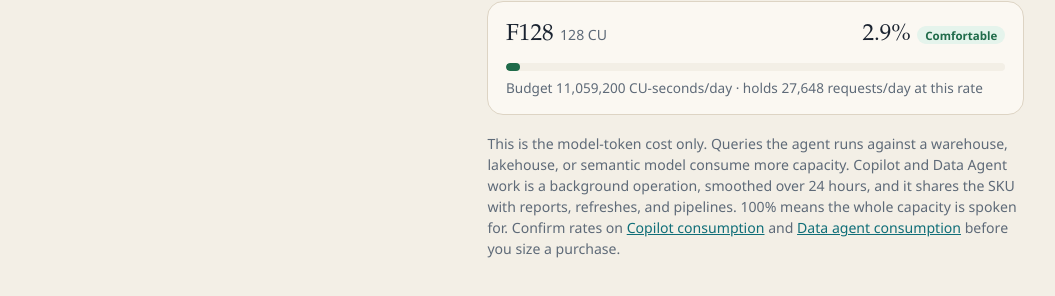
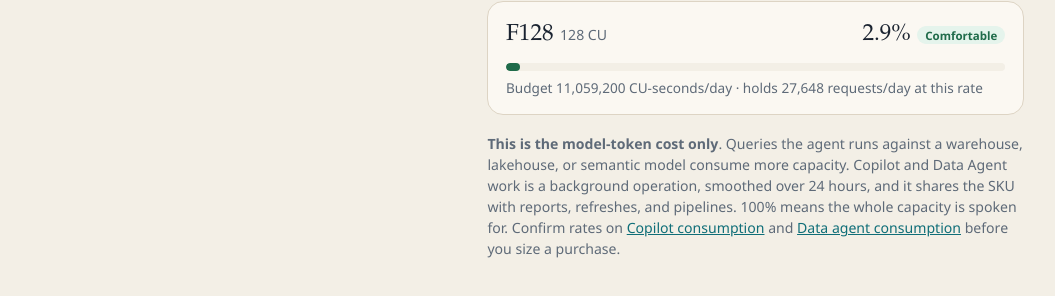
Before and after one commit to dsilalahi/jujutsu, a plain HTML site: page docs/index.html in a window 1280 px wide. Shown: the part 1016-1312 px from the top of the page, without its empty margins (112-1167 px from the left). Drawn offline with Linux system fonts and the light colour scheme.

Commit message:
update footnote

```diff
--- a/docs/index.html
+++ b/docs/index.html
@@ -141,7 +141,7 @@
           </div>
         </div>
         <ol id="skus"></ol>
-        <p class="note foot">This is the model-token cost only. Queries the agent runs against a warehouse, lakehouse, or semantic model consume more capacity. Copilot and Data Agent work is a background operation, smoothed over 24 hours, and it shares the SKU with reports, refreshes, and pipelines. 100% means the whole capacity is spoken for. Confirm rates on <a href="https://learn.microsoft.com/en-us/fabric/fundamentals/copilot-fabric-consumption">Copilot consumption</a> and <a href="https://learn.microsoft.com/en-us/fabric/fundamentals/data-agent-consumption">Data agent consumption</a> before you size a purchase.</p>
+        <p class="note foot"><strong>This is the model-token cost only</strong>. Queries the agent runs against a warehouse, lakehouse, or semantic model consume more capacity. Copilot and Data Agent work is a background operation, smoothed over 24 hours, and it shares the SKU with reports, refreshes, and pipelines. 100% means the whole capacity is spoken for. Confirm rates on <a href="https://learn.microsoft.com/en-us/fabric/fundamentals/copilot-fabric-consumption">Copilot consumption</a> and <a href="https://learn.microsoft.com/en-us/fabric/fundamentals/data-agent-consumption">Data agent consumption</a> before you size a purchase.</p>
       </section>
     </div>
   </main>
```
